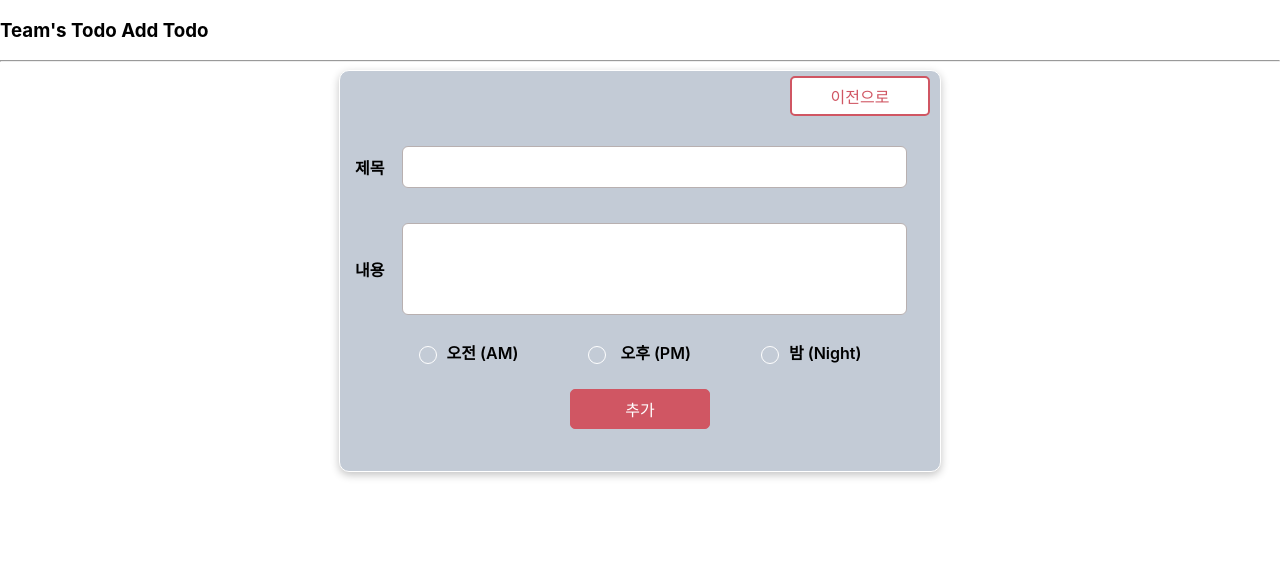
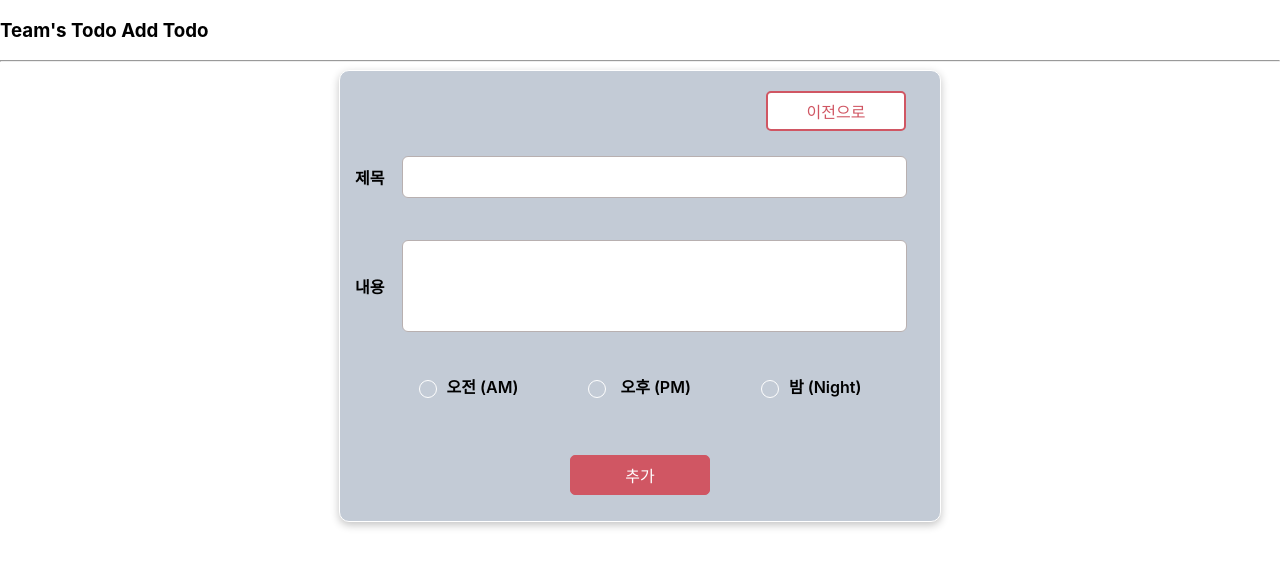
Before and after one commit to dkaodkaork/Team-Todo-HW, a React (Create React App) app: page /add in a window 1280 px wide. Shown: the top 566 px of the page. Built offline with nearby package versions, Linux system fonts and the light colour scheme.

Commit message:
style: AddTodoForm 인풋창, 버튼 배열 스타일 변경

```diff
--- a/src/components/add/addTodo/AddTodoForm.jsx
+++ b/src/components/add/addTodo/AddTodoForm.jsx
@@ -79,6 +79,11 @@ const AddTodoForm = ({ modal, setModal }) => {
       setModal({ ...modal, clicked: true });
     }
   };
+  const alertMsgArr = [
+    "제목을 입력해주세요",
+    "내용을 입력해주세요",
+    "언제할 지 선택해주세요",
+  ];
   return (
     <div>
       <div className={classes.addTodoContainer}>
@@ -104,6 +109,7 @@ const AddTodoForm = ({ modal, setModal }) => {
               required
             />
           </div>
+          <div className={classes.alertTxt}></div>
           <div className={classes.inputContentDiv}>
             <label style={{}} htmlFor="content">
               내용
@@ -117,6 +123,7 @@ const AddTodoForm = ({ modal, setModal }) => {
               required
             />
           </div>
+          <div className={classes.alertTxt}></div>
 
           <div className={classes.inputWhenSelect}>
             <label className={classes.inputWhenMorning}>
@@ -130,7 +137,6 @@ const AddTodoForm = ({ modal, setModal }) => {
               />
               <span>오전 (AM)</span>
             </label>
-
             <label className={classes.inputWhenAfternoon}>
               <input
                 id="afternoon"
@@ -142,7 +148,6 @@ const AddTodoForm = ({ modal, setModal }) => {
               />
               <span> 오후 (PM)</span>
             </label>
-
             <label className={classes.inputWhenEvening}>
               <input
                 id="evening"
@@ -155,6 +160,7 @@ const AddTodoForm = ({ modal, setModal }) => {
               <span>밤 (Night)</span>
             </label>
           </div>
+          <div className={classes.alertTxt}></div>
         </form>
         <Button className={classes.addTodoBtn} onClick={addTodoHandler}>
           추가
--- a/src/components/add/addTodo/AddTodoForm.module.css
+++ b/src/components/add/addTodo/AddTodoForm.module.css
@@ -1,6 +1,6 @@
 .addTodoContainer {
   width: 600px;
-  height: 400px;
+  height: 450px;
   border: 1px solid white;
   border-radius: 10px;
   display: flex;
@@ -10,7 +10,7 @@
   box-shadow: rgba(0, 0, 0, 0.24) 0px 3px 8px;
 }
 .addTodoGobackbtn {
-  margin: 5px 75%;
+  margin: 20px 71% 0 71%;
   height: 40px;
   width: 140px;
   border: 2px solid #d05663 !important;
@@ -27,11 +27,12 @@
   display: flex;
   flex-direction: column;
   /* margin: 0 auto; */
-  gap: 15px;
+  /* gap: 5px; */
   padding: 15px;
 }
 .inputTitleDiv {
   display: flex;
+
   align-items: center;
 }
 .inputTitle {
@@ -62,7 +63,7 @@
   margin: 10px auto; */
   display: flex;
   gap: 70px;
-  margin: 0 auto;
+  margin: 10px auto;
 }
 [type="radio"] {
   vertical-align: middle;
@@ -85,3 +86,9 @@
 .addTodoBtn:active {
   background: #be4c57 !important;
 }
+.alertTxt {
+  color: #be4c57;
+  text-align: center;
+  height: 22px;
+  /* display: none; */
+}
```
